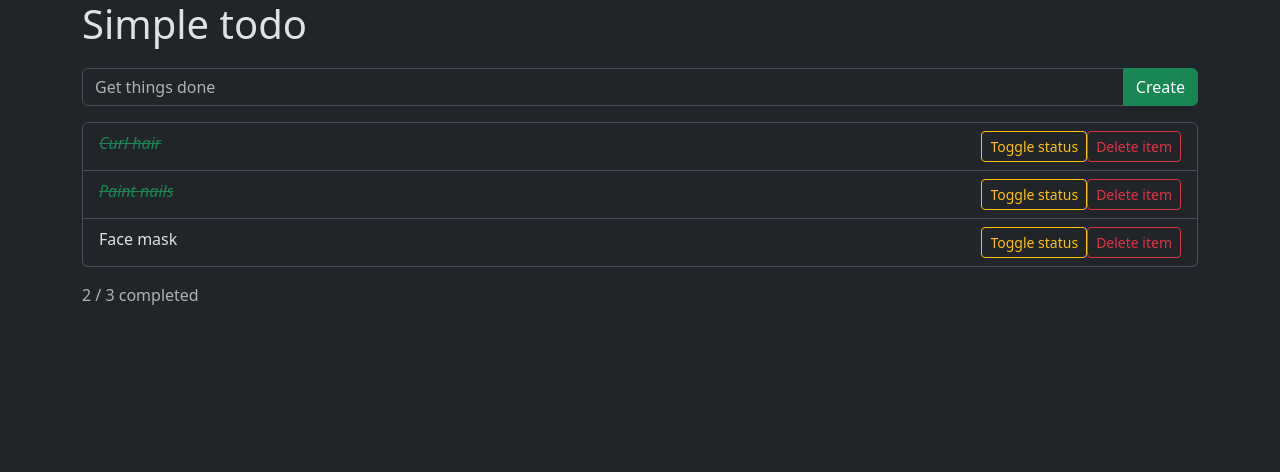
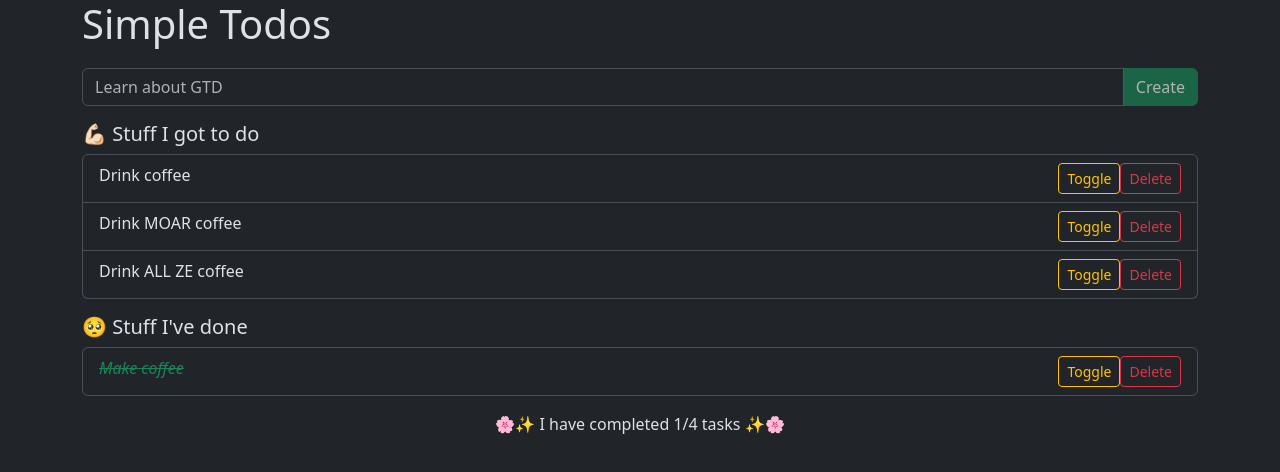
Before and after one commit to eddestl/todolist, a React (Vite) app: page / in a window 1280 px wide. Shown: the top 472 px of the page. Built offline with nearby package versions, Linux system fonts and the light colour scheme.

Commit message:
Added TodoList component that also utilizes prop-drilling to pass props along to TodoListItem

```diff
--- a/src/App.css
+++ /dev/null
@@ -1,189 +0,0 @@
-.todo-app-bg {
-  min-height: 100vh;
-  background: radial-gradient(circle at top, #ffd6eb 0%, #ffc2df 35%, #f8b4d9 65%, #f3a6d0 100%);
-  display: flex;
-  align-items: center;
-}
-
-.todo-card {
-  max-width: 720px;
-  border-radius: 28px;
-  background: rgba(255, 255, 255, 0.82);
-  backdrop-filter: blur(10px);
-  border: 1px solid rgba(255, 255, 255, 0.6);
-  overflow: hidden;
-}
-
-.todo-card-body {
-  padding: 2rem;
-}
-
-.todo-title {
-  font-size: 2.4rem;
-  font-weight: 800;
-  color: #c2185b;
-  margin-bottom: 0.35rem;
-  letter-spacing: 0.02em;
-}
-
-.todo-subtitle {
-  color: #9c4971;
-  font-size: 1rem;
-  margin-bottom: 0;
-}
-
-.counter-wrap {
-  background: linear-gradient(135deg, #fff0f7, #ffe0ef);
-  border: 1px solid #f7bfd8;
-  border-radius: 20px;
-  padding: 1rem 1.25rem;
-}
-
-.party-box {
-  background: linear-gradient(135deg, #ffeff8, #ffd7ea);
-  color: #c2185b;
-  border: 2px dashed #ef88b3;
-  border-radius: 20px;
-  padding: 1rem;
-  font-size: 1.2rem;
-  font-weight: 700;
-}
-
-.todo-list {
-  display: flex;
-  flex-direction: column;
-  gap: 0.85rem;
-}
-
-.todo-item {
-  display: flex;
-  align-items: center;
-  justify-content: space-between;
-  gap: 1rem;
-  background: linear-gradient(135deg, #fff7fb, #ffe9f4);
-  border: 1px solid #f7c5db;
-  border-radius: 18px;
-  padding: 0.95rem 1rem;
-  cursor: pointer;
-  transition: transform 0.18s ease, box-shadow 0.18s ease, border-color 0.18s ease;
-  box-shadow: 0 10px 24px rgba(214, 92, 146, 0.08);
-}
-
-.todo-item:hover {
-  transform: translateY(-2px);
-  box-shadow: 0 14px 30px rgba(214, 92, 146, 0.14);
-  border-color: #ef88b3;
-}
-
-.todo-text {
-  color: #7f3156;
-  font-size: 1.05rem;
-  font-weight: 600;
-}
-
-.todo-icon {
-  font-size: 1.3rem;
-  flex-shrink: 0;
-}
-
-.todo-item.is-done {
-  background: linear-gradient(135deg, #ffeaf4, #ffd9ea);
-}
-
-.todo-item.is-done .todo-text {
-  color: #b25a84;
-  text-decoration: line-through;
-  text-decoration-thickness: 2px;
-}
-
-.add-todo-section {
-  background: linear-gradient(135deg, #fff4fa, #ffe8f3);
-  border-radius: 22px;
-  padding: 1.25rem;
-  border: 1px solid #f6cade;
-}
-
-.add-title {
-  color: #c2185b;
-  font-size: 1.35rem;
-  font-weight: 700;
-  margin-bottom: 1rem;
-}
-
-.todo-input-group .todo-input {
-  border: 2px solid #f4b7d2;
-  border-radius: 14px 0 0 14px;
-  min-height: 52px;
-  padding-left: 1rem;
-  background-color: #fffafd;
-  color: #7f3156;
-  box-shadow: none;
-}
-
-.todo-input-group .todo-input::placeholder {
-  color: #c27b9e;
-}
-
-.todo-input-group .todo-input:focus {
-  border-color: #e35d9f;
-  box-shadow: 0 0 0 0.25rem rgba(227, 93, 159, 0.2);
-  background-color: #ffffff;
-}
-
-.todo-btn.btn-success {
-  min-width: 120px;
-  border: none;
-  border-radius: 0 14px 14px 0;
-  font-weight: 700;
-  background: linear-gradient(135deg, #ff6fb1, #e8408f);
-  box-shadow: none;
-}
-
-.todo-btn.btn-success:hover,
-.todo-btn.btn-success:focus {
-  background: linear-gradient(135deg, #ff5ea8, #d93284);
-}
-
-.todo-btn.btn-success:disabled {
-  background: linear-gradient(135deg, #efb7d0, #e6a8c5);
-  opacity: 1;
-}
-
-.todo-error {
-  color: #c2185b;
-  font-size: 0.95rem;
-  font-weight: 600;
-  padding-left: 0.35rem;
-}
-
-@media (max-width: 576px) {
-  .todo-card-body {
-    padding: 1.25rem;
-  }
-
-  .todo-title {
-    font-size: 1.9rem;
-  }
-
-  .todo-item {
-    padding: 0.85rem 0.9rem;
-  }
-
-  .add-title {
-    font-size: 1.15rem;
-  }
-
-  .todo-btn.btn-success {
-    min-width: 96px;
-  }
-  .todo-counter {
-  background: linear-gradient(135deg, #fff0f7, #ffe4f1);
-  border: 1px solid #f6cade;
-  border-radius: 18px;
-  padding: 0.5rem 1rem;
-  color: #c2185b;
-  font-weight: 600;
-  text-align: center;
-  display: inline-block;
-}
-}
--- a/src/App.tsx
+++ b/src/App.tsx
@@ -1,92 +1,74 @@
-import { useState } from 'react'
-import './assets/app.scss'
+import { useState } from "react";
 import Container from "react-bootstrap/Container";
-import { ListGroup } from 'react-bootstrap';
-import Button from 'react-bootstrap/Button';
-import Form from 'react-bootstrap/Form';
-import InputGroup from 'react-bootstrap/InputGroup';
-import { Todo } from './types/Todo.types';
+import AddTodoForm from "./components/AddTodoForm";
+import TodoCounter from "./components/TodoCounter";
+import type { Todo } from "./types/Todo.types";
+import "./assets/App.scss";
+import TodoList from "./components/TodoList";
 
 const initialTodos: Todo[] = [
-    { id: 1, title: 'Curl hair', completed: true },
-    { id: 2, title: 'Paint nails', completed: true },
-    { id: 3, title: 'Face mask', completed: false },
-  ]
+	{ id: 1, title: "Make coffee", completed: true },
+	{ id: 2, title: "Drink coffee", completed: false },
+	{ id: 3, title: "Drink MOAR coffee", completed: false },
+	{ id: 4, title: "Drink ALL ZE coffee", completed: false },
+];
+
 function App() {
 	const [todos, setTodos] = useState(initialTodos);
-  const [inputTodoTitle, setInputTodoTitle] = useState("");
 
-  const handleAddTodo = (e: React.SubmitEvent) =>{
-    e.preventDefault();
-    //create a new item and set a new list of todoItems containing the previous todos + the new todo
-
+	const handleAddTodo = (title: string) => {
+		// Create a new todo and set a new list of todos containing the
+		// previous todos + the new todo
 		setTodos([...todos, {
-      id: Math.max(0,...todos.map(todo => todo.id)) +1,
-      title: inputTodoTitle,
-      completed: false
-    }])
-    //clear input field
-    setInputTodoTitle("");
+			id: Math.max(0, ...todos.map(todo => todo.id)) + 1,
+			title,
+			completed: false,
+		}]);
 	}
 
-  const handleToggleTodo = (item:Todo) => {
-    item.completed = !item.completed;
+	const handleDeleteTodo = (todo: Todo) => {
+		setTodos(todos.filter(t => t.id !== todo.id));
+	}
 
-    console.log(item.completed)
+	const handleToggleTodo = (todo: Todo) => {
+		todo.completed = !todo.completed;
 		setTodos([...todos]);
 	}
 
-  const handleDeleteTodo = (item:Todo) => {
-    setTodos(todos.filter(t => t.id !== item.id));
-  }
-
-
+	// Derive list of completed/incompleted todos from the `todos` state
+	const completedTodos = todos.filter(todo => todo.completed);
+	const incompleteTodos = todos.filter(todo => !todo.completed);
 
 	return (
 		<Container>
-      <h1>Simple todo</h1>
-      <Form onSubmit={handleAddTodo}>
-        <InputGroup className="mb-3">
-        <Form.Control
-          aria-label="new todo title"
-          onChange={(e => setInputTodoTitle(e.target.value))}
-          placeholder="Get things done"
-          value={inputTodoTitle}
-          required/>
-        <Button
-        type="submit"
-        variant="success">Create</Button>
-        </InputGroup>
+			<h1>Simple Todos</h1>
 
-      </Form>
+			<AddTodoForm onAddTodo={handleAddTodo} />
+
 			{todos.length ? (
 				<>
-      <ListGroup className="todolist mb-3">
-        {todos.map(item =>(
-          <ListGroup.Item className = {item.completed ? "completed" :""} key={item.id}>
-            <span className="todo-title">{item.title}</span>
-            <div>
-              <Button
-              onClick={() => handleToggleTodo(item)}
-            size="sm"
-            variant="outline-warning">Toggle status</Button>
-            <Button
-              onClick={() => handleDeleteTodo(item)}
-            size="sm"
-            variant="outline-danger">Delete item</Button>
-            </div>
+					<h2 className="h5 mb-2">💪🏻 Stuff I got to do</h2>
+          <TodoList
+              onDelete ={handleDeleteTodo}
+              onToggle = {handleToggleTodo}
+              todos = {incompleteTodos}/>
 
-          </ListGroup.Item>
-        ))}
-      </ListGroup>
-      <p className="text-muted"> {todos.filter(item => item.completed).length} / {todos.length} completed</p>
+					<h2 className="h5 mb-2">🥺 Stuff I've done</h2>
+          <TodoList
+              onDelete ={handleDeleteTodo}
+              onToggle = {handleToggleTodo}
+              todos = {completedTodos}/>
+
+					<TodoCounter
+						completed={completedTodos.length}
+						total={todos.length}
+					/>
 				</>
-
-      ) :(<p >You are done for the day!</p>)
+			) : (
+				<p>You ain't got no todos to do, time to party!!111 Untz untz untz 🥳!</p>
+			)}
+		</Container>
+	);
 }
 
-    </Container>
-  )
-}
-
-export default App
+export default App;
--- /dev/null
+++ b/src/components/AddTodoForm.tsx
@@ -0,0 +1,48 @@
+import { useState } from "react";
+import Button from "react-bootstrap/Button";
+import InputGroup from "react-bootstrap/InputGroup";
+import Form from "react-bootstrap/Form";
+
+interface AddTodoFormProps {
+	onAddTodo: (title: string) => void;
+}
+
+const AddTodoForm: React.FC<AddTodoFormProps> = ({ onAddTodo }) => {
+	const [inputTodoTitle, setInputTodoTitle] = useState("");
+	const trimmedInputTodoTitle = inputTodoTitle.trim();
+
+	const handleSubmit = (e: React.SubmitEvent) => {
+		e.preventDefault();
+
+		// 🙋 Tell parent that someone wants to create a new todo with the title `trimmedInputTodoTitle`
+		onAddTodo(trimmedInputTodoTitle);
+
+		// Clear input field
+		setInputTodoTitle("");
+	}
+
+	return (
+		<Form onSubmit={handleSubmit} className="mb-3">
+			<InputGroup>
+				<Form.Control
+					aria-label="New todo title"
+					onChange={e => setInputTodoTitle(e.target.value)}
+					placeholder="Learn about GTD"
+					value={inputTodoTitle}
+					required
+				/>
+				<Button
+					disabled={trimmedInputTodoTitle.length < 3}
+					type="submit"
+					variant="success"
+				>Create</Button>
+			</InputGroup>
+
+			{trimmedInputTodoTitle.length > 0 && trimmedInputTodoTitle.length < 3 && (
+				<Form.Text className="text-danger text-small">That's a too short todo, better do it right away instead!</Form.Text>
+			)}
+		</Form>
+	)
+}
+
+export default AddTodoForm;
--- /dev/null
+++ b/src/components/TodoCounter.tsx
@@ -0,0 +1,14 @@
+interface TodoItemCounterProps{
+    completed:number;
+    total:number;
+}
+
+const TodoItemCounter: React.FC<TodoItemCounterProps> =({completed, total}) => {
+return (
+<>
+    <p className="todo-counter text-center d-block mx-auto">🌸✨ I have completed {completed}/{total} tasks ✨🌸</p>
+</>
+)
+}
+
+export default TodoItemCounter;
--- /dev/null
+++ b/src/components/TodoList.tsx
@@ -0,0 +1,25 @@
+import { ListGroup} from "react-bootstrap"
+import { Todo } from "../types/Todo.types"
+import TodoListItem from "./TodoListItem"
+interface TodoListProps {
+    onDelete: (todo: Todo) => void;
+    onToggle: (todo: Todo) => void;
+    todos : Todo[];
+}
+
+const TodoList: React.FC<TodoListProps> = ({onDelete, onToggle, todos}) => {
+    return (
+      					<ListGroup className="todolist mb-3">
+						{todos.map(todo => (
+							<TodoListItem
+								key={todo.id}
+								onDelete={onDelete}
+								onToggle={onToggle}
+								todo={todo}
+							/>
+						))}
+					</ListGroup>
+    )
+}
+
+export default TodoList;
--- /dev/null
+++ b/src/components/TodoListItem.tsx
@@ -0,0 +1,34 @@
+import Button from "react-bootstrap/Button";
+import ListGroup from "react-bootstrap/ListGroup";
+import type { Todo } from "../types/Todo.types";
+
+interface TodoListItemProps {
+	onDelete: (todo: Todo) => void,
+	onToggle: (todo: Todo) => void,
+	todo: Todo;
+}
+
+const TodoListItem: React.FC<TodoListItemProps> = ({ onDelete, onToggle, todo }) => {
+	return (
+		<ListGroup.Item
+			className={todo.completed ? "completed" : ""}
+		>
+			<span className="todo-title">{todo.title}</span>
+
+			<div>
+				<Button
+					onClick={() => onToggle(todo)}
+					size="sm"
+					variant="outline-warning"
+				>Toggle</Button>
+				<Button
+					onClick={() => onDelete(todo)}
+					size="sm"
+					variant="outline-danger"
+				>Delete</Button>
+			</div>
+		</ListGroup.Item>
+	)
+}
+
+export default TodoListItem;
```
Also changed, not shown: src/components/TodoItemCounter.tsx (deleted, +0 -14 lines). Lines whose indentation alone changed are shown as unchanged.
